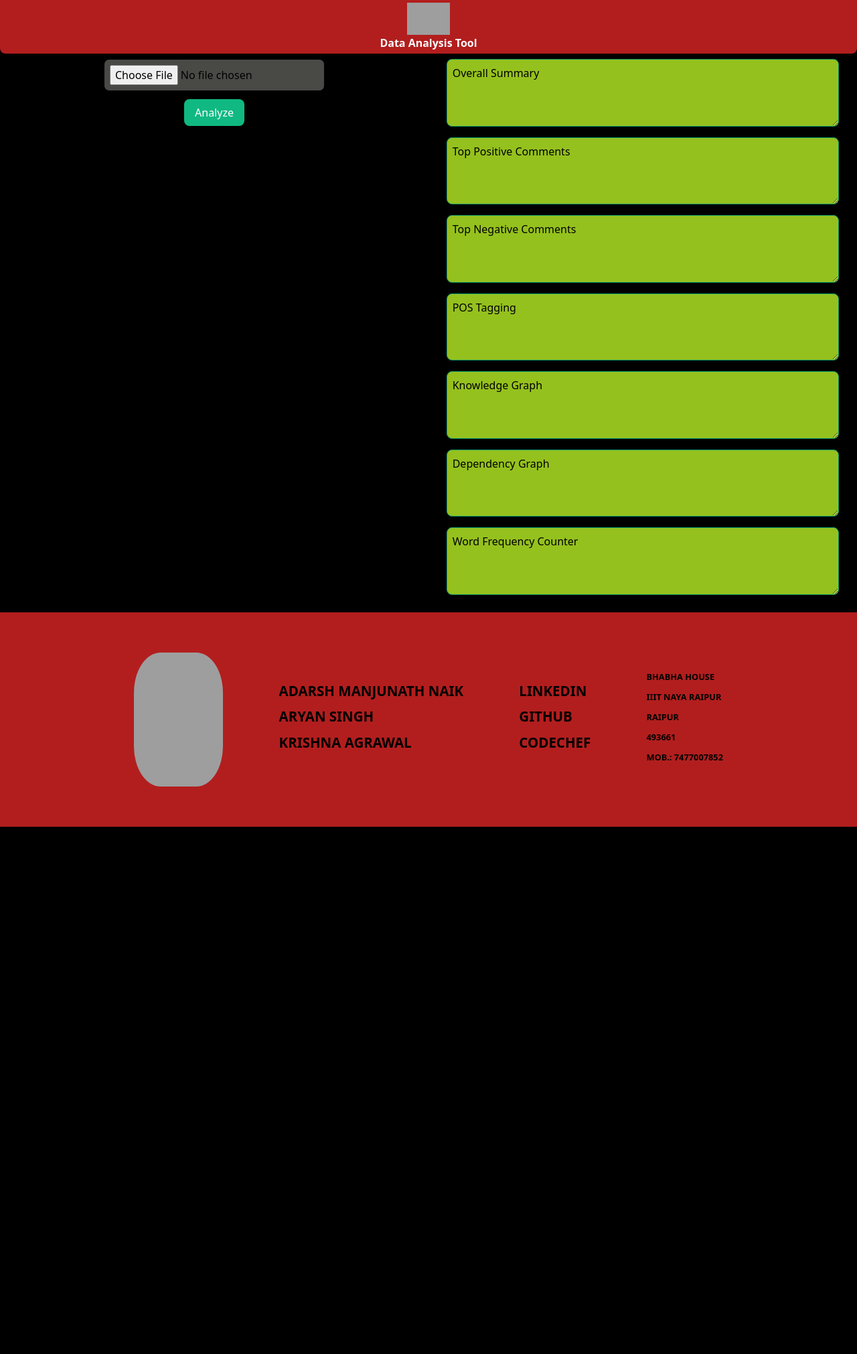
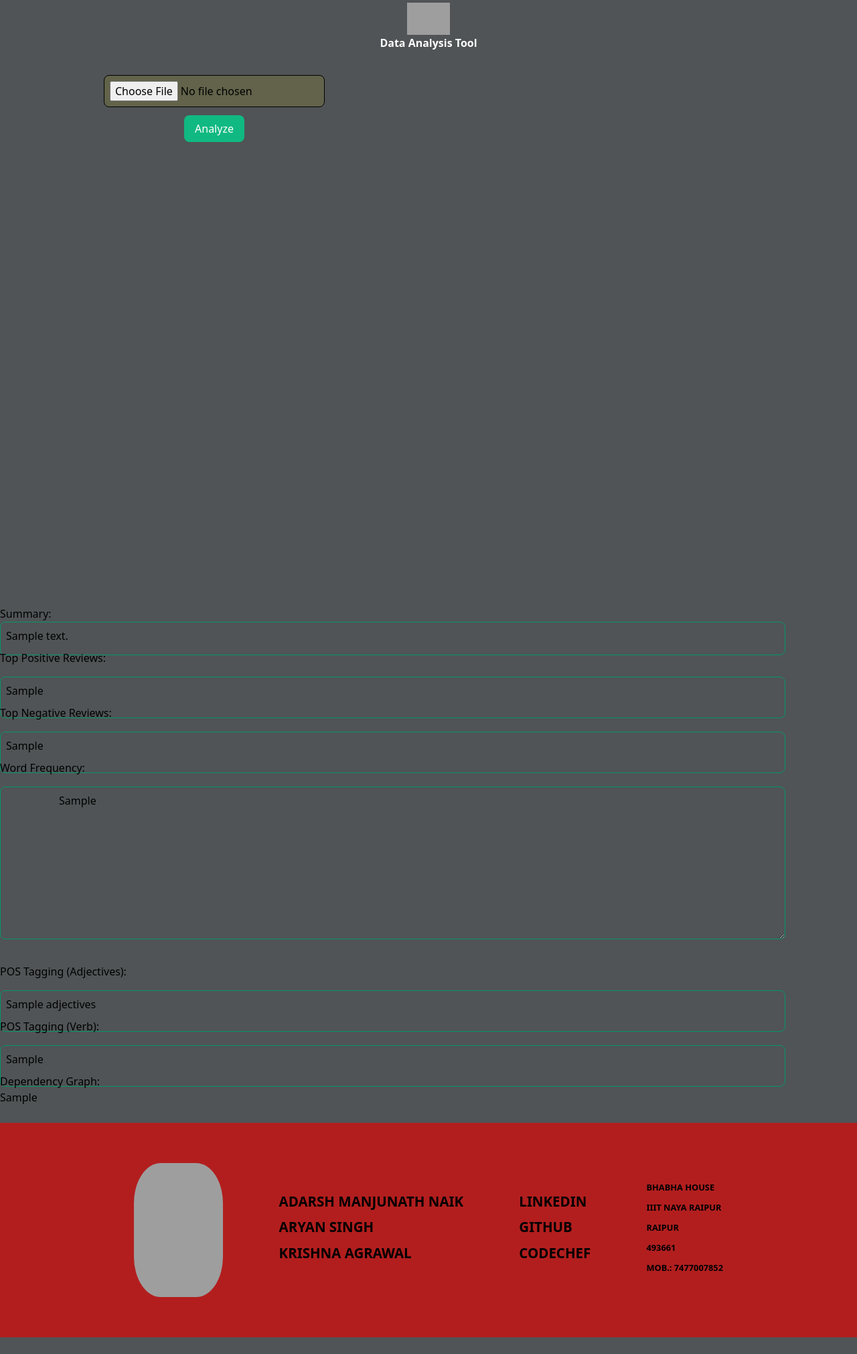
Before and after one commit to adarsh-naik-2004/NLP-Based-Text-Summarizer, a Flask app: template templates/index2.html in a window 1280 px wide. Shown: the whole page at 67% size. Before the commit the page ends 1234 px from the top, so only its background shows below. Run offline with Flask 3, Linux system fonts and the light colour scheme; the template is opened without the code that fills it: most values are stand-ins (such as "Sample title", 1, 10 or a date in 2020); grey boxes are pictures that could not be loaded.

Commit message:
improved

```diff
--- a/app.py
+++ b/app.py
@@ -1,6 +1,27 @@
 # app.py
 from flask import Flask, render_template, request
 from final import summarize
+import spacy
+import json
+from spacy.lang.en.stop_words import STOP_WORDS
+from string import punctuation
+from collections import Counter
+from heapq import nlargest
+from spacy.matcher import Matcher
+from spacy import displacy
+from IPython.display import Image, display
+from spacy import displacy
+from spacy.lang.en import English
+import networkx as nx
+import matplotlib.pyplot as plt
+import re
+from spacy.symbols import nsubj, VERB, ADJ
+import pandas as pd
+import numpy as np
+from nltk.sentiment import SentimentIntensityAnalyzer
+from nltk.tokenize import sent_tokenize
+import subprocess
+from spacy import displacy
 
 app = Flask(__name__)
 
@@ -21,8 +42,266 @@
         return render_template("index1.html")
 
 
-@app.route("/index2.html")
+@app.route("/index2.html",methods=["GET", "POST"])
 def second_page():
+    if request.method == 'POST':
+        if 'fileInput' not in request.files:
+            return "No file part"
+
+        file = request.files['fileInput']
+        if file.filename == '':
+            return "No selected file"
+
+        subprocess.run(["python", "-m", "spacy", "download", "en"])
+        nlp = spacy.load('en_core_web_sm')
+        summ = spacy.load('en_core_web_sm')
+
+
+        def summarize(long_rev):
+                        # Handle missing values
+            long_rev = long_rev.replace('nan', '')
+
+            long_rev = summ(long_rev)
+
+            keyword = []
+            stopwords = set(STOP_WORDS)
+            pos_tag = ['PROPN', 'ADJ', 'NOUN', 'VERB']
+
+            for token in long_rev:
+                if token.text.lower() in stopwords or token.text in punctuation:
+                    continue
+                if token.pos_ in pos_tag:
+                    keyword.append(token.text)
+
+            freq_word = Counter(keyword)
+            max_freq = freq_word.most_common(1)[0][1] if keyword else 1
+
+            # Normalizing the frequency, handle division by zero
+            for word in freq_word.keys():
+                freq_word[word] = freq_word[word] / max_freq if max_freq != 0 else 0
+
+            sent_strength = {}
+            for sent in long_rev.sents:
+                # Filter out sentences with fewer than 5 words (adjust as needed)
+                if len(sent) >= 5:
+                    for word in sent:
+                        if word.text in freq_word.keys():
+                            sent_strength[sent] = sent_strength.get(sent, 0) + freq_word[word.text]
+
+            # Select top sentences based on strength
+            summarized_sentences = nlargest(3, sent_strength, key=sent_strength.get)
+
+            # Return the final summarized review
+            final_sentences = [w.text for w in summarized_sentences]
+            summary = ' '.join(final_sentences)
+
+            return summary
+
+
+        def clean(text):
+
+            # removing paragraph numbers
+            text = re.sub('[0-9]+.\t', '', str(text))
+            # removing new line characters
+            text = re.sub('\n ', '', str(text))
+            text = re.sub('\n', ' ', str(text))
+            # removing apostrophes
+            text = re.sub("'s", '', str(text))
+            # removing hyphens
+            text = re.sub("-", ' ', str(text))
+            text = re.sub("— ", '', str(text))
+            # removing quotation marks
+            text = re.sub('\"', '', str(text))
+            # removing salutations
+            text = re.sub("Mr\.", 'Mr', str(text))
+            text = re.sub("Mrs\.", 'Mrs', str(text))
+            # removing any reference to outside text
+            text = re.sub("[\(\[].*?[\)\]]", "", str(text))
+            text = text.replace("\r", "")
+
+            return text
+
+        def calculate_word_frequency(text):
+            # Tokenize the text into words
+            words = text.split()
+
+            # Remove common words like 'the', 'is', 'are', etc.
+            common_words = set(['the', 'is', 'are', 'and', 'it', 'in', 'to', 'of', 'for', 'on', 'with', 'this', 'that','a','i','my','you'])
+            filtered_words = [word.lower() for word in words if word.lower() not in common_words]
+
+            # Calculate the frequency of important words
+            word_freq = Counter(filtered_words)
+
+            return word_freq
+
+
+        def analyze_sentiment(reviews):
+            sentences = [sentence for review in reviews for sentence in sent_tokenize(review)]
+            sid = SentimentIntensityAnalyzer()
+
+            positive_keywords = ['good', 'best', 'nice', 'exceptional', 'sensational', 'great', 'excellent', 'perfect', 'wonderful', 'outstanding', 'fantastic']
+            negative_keywords = ['worse', 'unacceptable', 'inferior', 'ordinary', 'unsatisfactory','lacks','junk','broke','unreliable','slow','annoying','wasted','overpriced','replace']
+            def get_top_sentences(sentences, keywords, top_n=5):
+                matching_sentences = [sentence for sentence in sentences if any(keyword in sentence.lower() for keyword in keywords)]
+                return matching_sentences[:top_n]
+
+            top_positive_sentences = get_top_sentences(sentences, positive_keywords)
+            top_negative_sentences = get_top_sentences(sentences, negative_keywords)
+
+            return top_positive_sentences, top_negative_sentences
+
+
+
+
+        def IE_Operations(review):
+            doc = nlp(review)
+            adjectives = set()
+            verbs_all = set()
+            pos_tag = ['ADJ', 'VERB']
+            print("POS Tagging:")
+            for token in doc:
+                if token.pos_ not in ["SPACE", "DET", "ADP", "PUNCT", "AUX", "SCONJ", "CCONJ", "PART"]:
+                    print(f"{token.text} -> {token.pos_}")
+                if token.pos_ == "ADJ":
+                    adjectives.add(token.text)
+                if token.pos_ == "VERB":
+                    verbs_all.add(token.text)
+            return adjectives, verbs_all
+
+
+
+
+
+        def getSentences(text):
+            nlp = English()
+            nlp.add_pipe('sentencizer')
+            document = nlp(text)
+            return [sent.text.strip() for sent in document.sents]
+
+
+        def printToken(token):
+            print(token.text, "->", token.dep_)
+
+
+        def appendChunk(original, chunk):
+            return original + ' ' + chunk
+
+
+        def isRelationCandidate(token):
+            deps = ["ROOT", "adj", "attr", "agent", "amod"]
+            return any(subs in token.dep_ for subs in deps)
+
+
+        def isConstructionCandidate(token):
+            deps = ["compound", "prep", "conj", "mod"]
+            return any(subs in token.dep_ for subs in deps)
+
+
+        def processSubjectObjectPairs(tokens):
+            subject = ''
+            object = ''
+            relation = ''
+            subjectConstruction = ''
+            objectConstruction = ''
+            for token in tokens:
+                #printToken(token)
+                if "punct" in token.dep_:
+                    continue
+                if isRelationCandidate(token):
+                    relation = appendChunk(relation, token.lemma_)
+                if isConstructionCandidate(token):
+                    if subjectConstruction:
+                        subjectConstruction = appendChunk(
+                            subjectConstruction, token.text)
+                    if objectConstruction:
+                        objectConstruction = appendChunk(
+                            objectConstruction, token.text)
+                if "subj" in token.dep_:
+                    subject = appendChunk(subject, token.text)
+                    subject = appendChunk(subjectConstruction, subject)
+                    subjectConstruction = ''
+                if "obj" in token.dep_:
+                    object = appendChunk(object, token.text)
+                    object = appendChunk(objectConstruction, object)
+                    objectConstruction = ''
+
+            #print(subject.strip(), ",", relation.strip(), ",", object.strip())
+            return (subject.strip(), relation.strip(), object.strip())
+
+
+        def processSentence(sentence):
+            tokens = nlp(sentence)
+            return processSubjectObjectPairs(tokens)
+
+
+        def printGraph(triples):
+            G = nx.Graph()
+            for triple in triples:
+                G.add_node(triple[0])
+                G.add_node(triple[1])
+                G.add_node(triple[2])
+                G.add_edge(triple[0], triple[1])
+                G.add_edge(triple[1], triple[2])
+
+            pos = nx.spring_layout(G)
+            plt.figure()
+            nx.draw(G, pos, edge_color='black', width=1, linewidths=1,
+                    node_size=500, node_color='seagreen', alpha=0.9,
+                    labels={node: node for node in G.nodes()})
+            plt.axis('off')
+            plt.show()
+
+
+        def knowledge_graph(text):
+            sentences = getSentences(text)
+            nlp_model = spacy.load('en_core_web_sm')
+            triples = []
+            print(text)
+            for sentence in sentences:
+                triples.append(processSentence(sentence))
+
+            printGraph(triples)
+
+
+        def generate_dependency_graph(review):
+            # create spacy doc
+            doc = nlp(review)
+
+            # Get HTML markup for dependency graph
+            html_markup = displacy.render(doc, style='dep', page=True)
+
+            # Return HTML markup for dependency graph
+            return html_markup
+
+
+
+        df = pd.read_csv(file,delimiter=',',nrows=100)
+        df['Review'] = df['Review'].astype(str)
+        df['summary'] = df['Review'].apply(summarize)
+        sentiment=df['Review'].astype(str).tolist()
+        all_reviews = ' '.join(df['Review'].astype(str).fillna(''))
+        df['Review_clean'] = df['Review'].apply(clean)
+        all_cleaned_reviews = ' '.join(df['Review_clean'].astype(str))
+        df['Review_clean'] = df['Review'].apply(clean)
+
+
+        combined_reviews = ' '.join(df['Review'].astype(str))
+        df['Review_clean'] = df['Review'].apply(clean)
+        all_cleaned_reviews = ' '.join(df['Review_clean'].astype(str))
+        word_freq = calculate_word_frequency(combined_reviews)
+        summary = summarize(all_cleaned_reviews)
+        top_positive_sentences, top_negative_sentences = analyze_sentiment(sentiment)
+        word_freq = calculate_word_frequency(all_cleaned_reviews)
+
+        adjectives,verbs_all=IE_Operations(all_cleaned_reviews)
+
+        knowledge_graph_data = knowledge_graph(summary)
+        dependency_graph_data = generate_dependency_graph(summary)
+
+
+
+        return render_template('index2.html',summary=summary,top_positive_sentences=top_positive_sentences, top_negative_sentences=top_negative_sentences,word_freq=word_freq,adjectives=adjectives,verbs_all=verbs_all,knowledge_graph_data=knowledge_graph_data,dependency_graph_data=dependency_graph_data)
+
     return render_template("index2.html")
 
 if __name__ == "__main__":
--- a/tempCodeRunnerFile.py
+++ b/tempCodeRunnerFile.py
@@ -1 +1 @@
-from flask import Flask, render_template, request
+html_markup = displacy.render(doc, style='dep', page=True)
--- a/templates/index2.html
+++ b/templates/index2.html
@@ -9,9 +9,9 @@
     <link href="https://unpkg.com/tailwindcss@^2/dist/tailwind.min.css" rel="stylesheet">
     <link rel="stylesheet" href="{{url_for('static',filename='index2.css')}}">
 </head>
-
-<body style="background-color:black">
-    <header style="background-color: #b21e1e;"
+x`x`
+<body style="background-color:rgba(80, 84, 86)">
+    <header style="background-color: rgba(80, 84, 86);"
         class="fixed inset-0 w-full flex flex-col justify-center justify-items-center content-center h-20 rounded-b-lg">
         <img src="https://bs-uploads.toptal.io/blackfish-uploads/components/blog_post_page/content/cover_image_file/cover_image/1312209/regular_1708x683_cover-0323-MachineLearning_Dan_Newsletter-b21703f41d807514083e297955e1b46d.png" alt="Logo"
         class="object-contain w-16 self-center md:self-left md:w-30">
@@ -21,38 +21,69 @@
     <section class="flex flex-wrap mt-20 w-full">
         <div class="w-full md:w-1/2">
             <form class="w-full flex flex-col md:h-screen" action="/index2.html" method="post" enctype="multipart/form-data">
-                <input style="background-color: rgba(84, 84, 81, 0.873);"    type="file" id="fileInput" name="fileInput" class="m-2 p-2 border-black rounded-lg border self-center justify-center" accept=".txt">
+                <input style="background-color: rgba(101, 101, 73, 0.873);"    type="file" id="fileInput" name="fileInput" class="m-2 p-2 border-black rounded-lg border self-center justify-center" accept=".csv">
                 <div class="flex self-center">
                     <button class="m-1 bg-green-500 hover:bg-blue-700 text-white font-semi-bold py-2 px-4 rounded-lg"
                         type="submit">Analyze</button>
                 </div>
             </form>
         </div>
-        <div class="w-full md:w-1/2">
-            <div class="mt-2 flex flex-col w-full md:h-screen">
-                <textarea style="background-color:#95C11E;"
+            <div class="w-full">
+                <h2>Summary:</h2>
+                <ol style="background-color:rgba(80, 84, 86)"
                     class="w-11/12 border-green-600 rounded-lg p-2 border self-center justify-center md:h-3/4" rows="10"
-                    cols="30" name="overallSummary" readonly placeholder="Overall Summary" id="overallSummary">Overall Summary</textarea>
-                <textarea style="background-color: #95C11E;"
+                    cols="30" name="summary" readonly placeholder="summary" id="summary">
+                    {{summary}}
+                </ol>
+            </div>
+
+            <div class="w-full">
+                <h2>Top Positive Reviews:</h2>
+                <ol style="background-color: rgba(80, 84, 86)"
                     class="w-11/12 border-green-600 rounded-lg p-2 border self-center justify-center md:h-3/4 mt-4" rows="10"
-                    cols="30" name="topPositiveComments" readonly placeholder="Top Positive Comments" id="topPositiveComments">Top Positive Comments</textarea>
-                <textarea style="background-color: #95C11E;"
+                    cols="30" name="top_positive_sentences" readonly placeholder="top_positive_sentences" id="top_positive_sentences">
+                   {{top_positive_sentences}}
+                </ol>
+            </div>
+            <div class="w-full">
+                <h2>Top Negative Reviews:</h2>
+                <ol style="background-color: rgba(80, 84, 86)"
                     class="w-11/12 border-green-600 rounded-lg p-2 border self-center justify-center md:h-3/4 mt-4" rows="10"
-                    cols="30" name="topNegativeComments" readonly placeholder="Top Negative Comments" id="topNegativeComments">Top Negative Comments</textarea>
-                <textarea style="background-color: #95C11E;"
+                    cols="30" name="top_negative_sentences" readonly placeholder="top_negative_sentences" id="top_negative_sentences">
+                   {{top_negative_sentences}}
+                </ol>
+            </div>
+            <div class="w-full">
+                <h2>Word Frequency:</h2>
+                <textarea style="background-color: rgba(80, 84, 86)"
                     class="w-11/12 border-green-600 rounded-lg p-2 border self-center justify-center md:h-3/4 mt-4" rows="10"
-                    cols="30" name="posTagging" readonly placeholder="POS Tagging" id="posTagging">POS Tagging</textarea>
-                <textarea style="background-color: #95C11E;"
+                    cols="30" name="wordFrequencyCounter" readonly placeholder="Word Frequency Counter" id="wordFrequencyCounter">
+                   {{word_freq}}
+                </textarea>
+            </div>
+            <div class="w-full">
+                <h2>POS Tagging (Adjectives):</h2>
+                <ol style="background-color: rgba(80, 84, 86)"
                     class="w-11/12 border-green-600 rounded-lg p-2 border self-center justify-center md:h-3/4 mt-4" rows="10"
-                    cols="30" name="knowledgeGraph" readonly placeholder="Knowledge Graph" id="knowledgeGraph">Knowledge Graph</textarea>
-                <textarea style="background-color: #95C11E;"
+                    cols="30" name="adjective" readonly placeholder="adjective" id="adjective">
+                   <li>{{adjectives}}</li>
+                </ol>
+            </div>
+            <div class="w-full">
+                <h2>POS Tagging (Verb):</h2>
+                <ol style="background-color: rgba(80, 84, 86)v"
                     class="w-11/12 border-green-600 rounded-lg p-2 border self-center justify-center md:h-3/4 mt-4" rows="10"
-                    cols="30" name="dependencyGraph" readonly placeholder="Dependency Graph" id="dependencyGraph">Dependency Graph</textarea>
-                <textarea style="background-color: #95C11E;"
-                    class="w-11/12 border-green-600 rounded-lg p-2 border self-center justify-center md:h-3/4 mt-4" rows="10"
-                    cols="30" name="wordFrequencyCounter" readonly placeholder="Word Frequency Counter" id="wordFrequencyCounter">Word Frequency Counter</textarea>
+                    cols="30" name="verb" readonly placeholder="verb" id="verb">
+                   <li>{{verbs_all}}</li>
+                </ol>
             </div>
-        </div>
+            <div class="w-full">
+                <h2>Dependency Graph:</h2>
+                <div class="dependency-graph" style="max-height: 400px; overflow-y: auto;">
+                    <!-- Display the dependency graph -->
+                    {{ dependency_graph_data | safe }}
+                </div>
+            </div>
         <div id="footer">
             <div id="footer">
 
--- a/try.py
+++ b/try.py
@@ -147,7 +147,7 @@
             return "No selected file"
 
         if file:
-            df = pd.read_csv(file)
+            df = pd.read_csv(file,delimiter=',',nrows=100)
             if 'Review' not in df.columns:
                 return "Error: 'Review' column not found in the CSV file"
 
```
Also changed, not shown: final.py (+121 -108 lines), static/styleshome.css (+11 -11 lines), templates/index1.html (+4 -4 lines).
